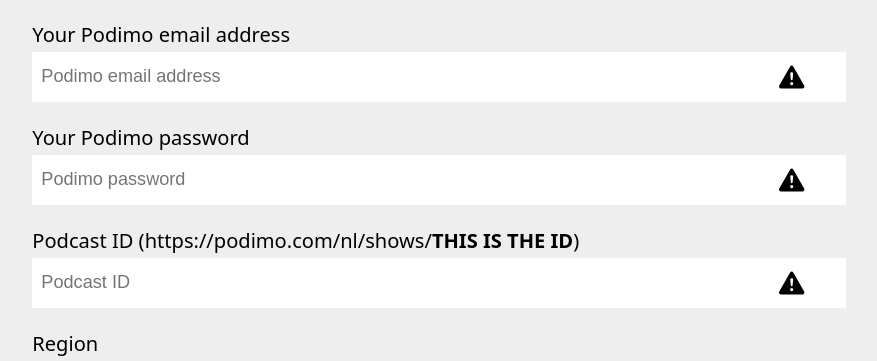
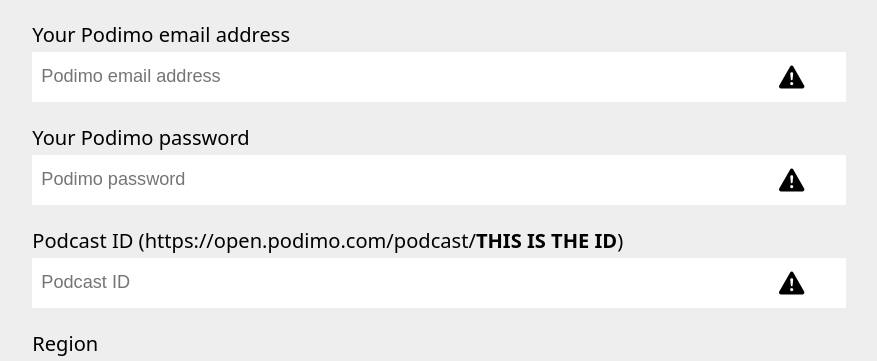
Before and after one commit to ThijsRay/podimo, a Python web app: template templates/index.html in a window 1280 px wide. Shown: the part 270-631 px from the top of the page, without its empty margins (201-1078 px from the left). Run offline with Jinja, Linux system fonts and the light colour scheme; the template is opened without the code that fills it, so the values that code supplies are empty.

Commit message:
Change podcast ID url

```diff
--- a/templates/index.html
+++ b/templates/index.html
@@ -30,7 +30,7 @@
   <label for="password">Your Podimo password</label><br />
   <input type="password" required placeholder="Podimo password" name="password" id="password"><br />
 
-  <label for="podcast_id">Podcast ID (https://podimo.com/nl/shows/<b>THIS IS THE ID</b>)</label><br />
+  <label for="podcast_id">Podcast ID (https://open.podimo.com/podcast/<b>THIS IS THE ID</b>)</label><br />
   <input placeholder="Podcast ID" required name="podcast_id" id="podcast_id" pattern="[0-9a-fA-F\-]+"><br />
 
   <label for="region">Region</label><br />
```
